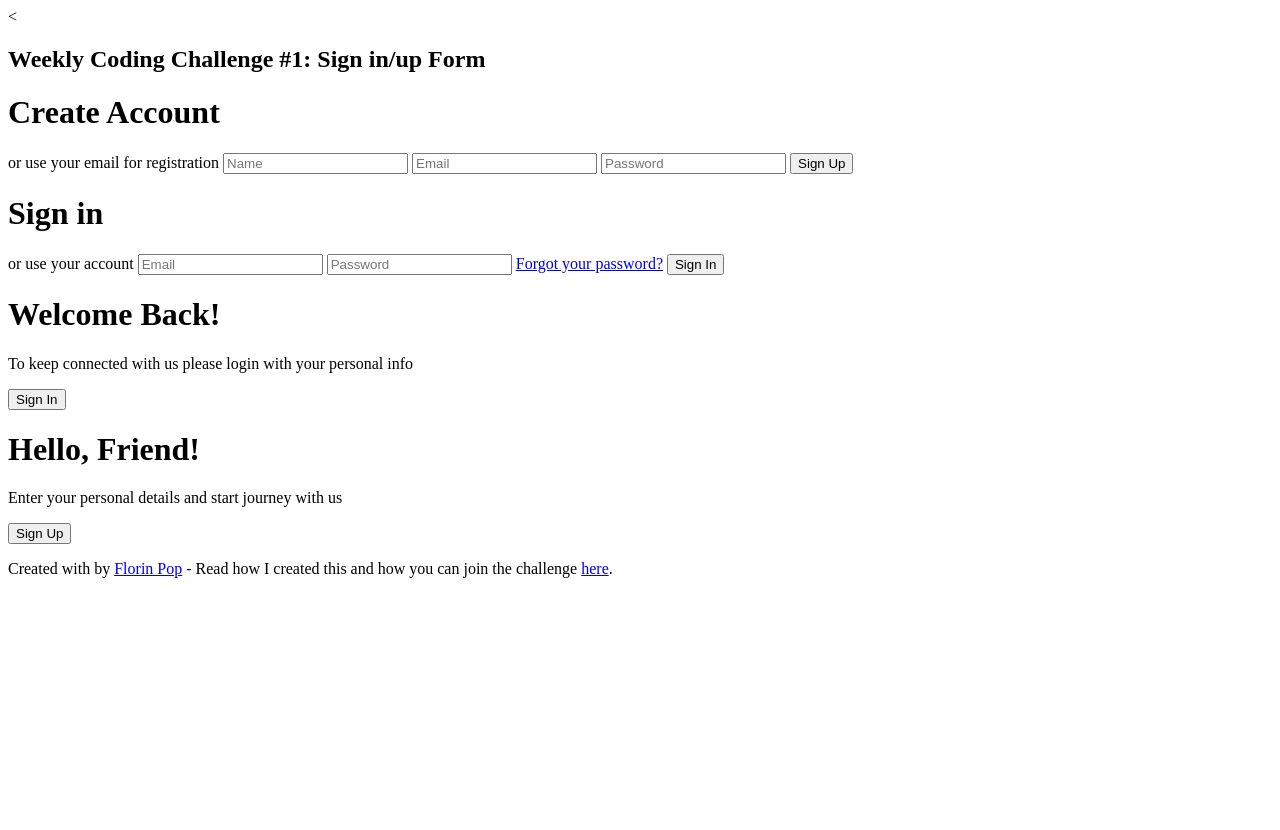
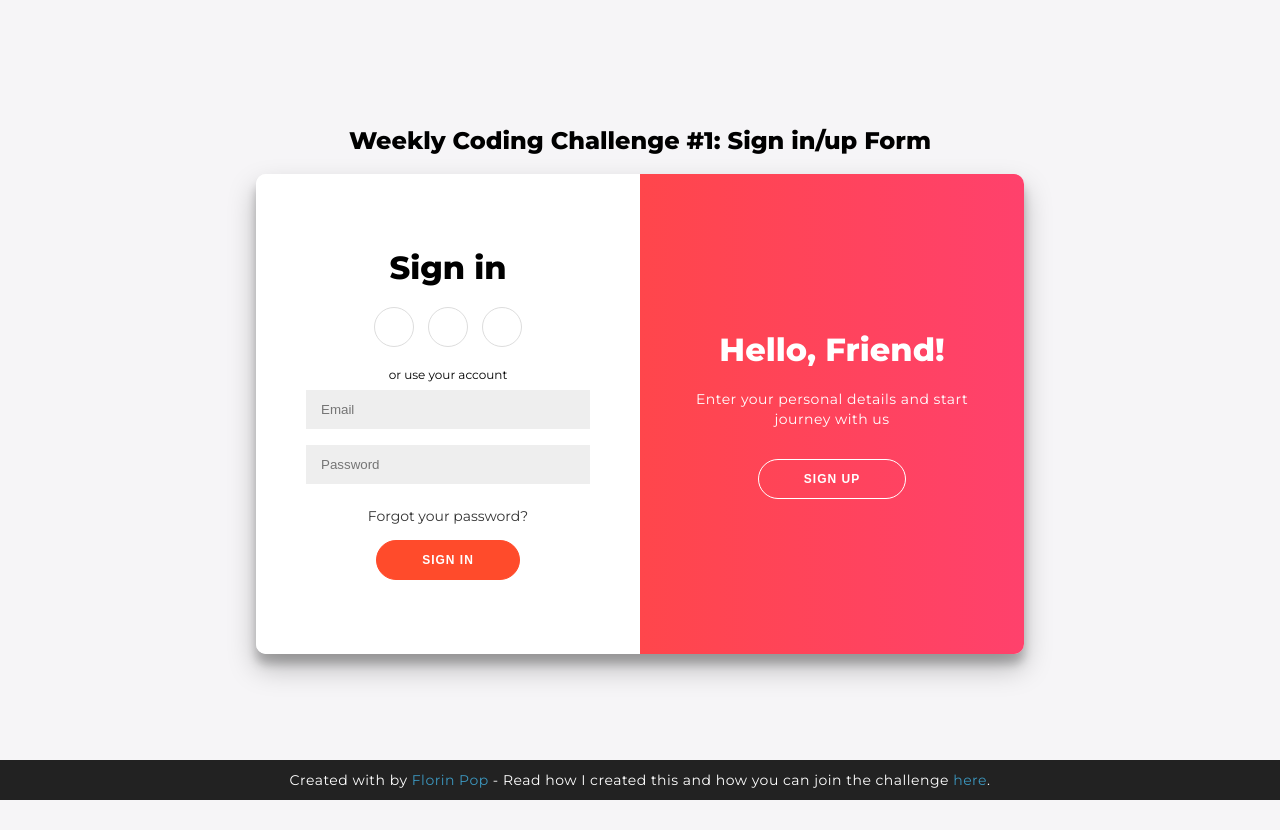
Before and after one commit to RISHIPATEL04/ODDO-hackathon, a plain HTML site: page trial 1.html in a window 1280 px wide. Before the commit the page ends 800 px from the top, so only its background shows below. Drawn offline with Linux system fonts and the light colour scheme.

Commit message:
Updated files

```diff
--- a/trial 1.html
+++ b/trial 1.html
@@ -4,7 +4,7 @@
     <meta charset="UTF-8">
     <meta name="viewport" content="width=device-width, initial-scale=1.0">
     <title>Document</title>
-	<
+	<link rel="stylesheet" href="style.css">
 </head>
 <body>
 <h2>Weekly Coding Challenge #1: Sign in/up Form</h2>
@@ -63,3 +63,7 @@
 		<a target="_blank" href="https://www.florin-pop.com/blog/2019/03/double-slider-sign-in-up-form/">here</a>.
 	</p>
 </footer>
+
+</body>
+	<script src="script.js">
+</html>
```
